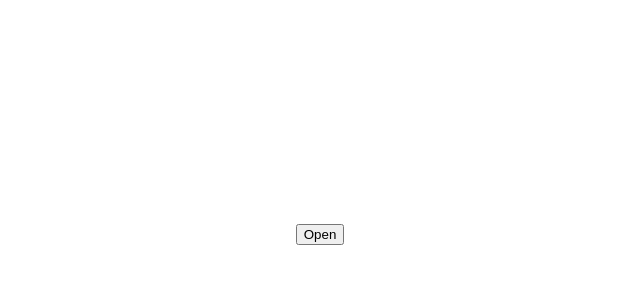
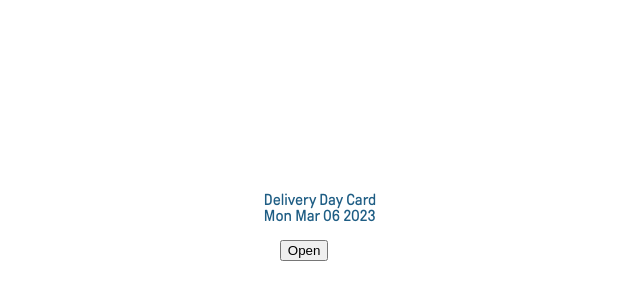
Before and after one commit to damiensedgwick/calendar_task, a React (Create React App) app: page / in a window 1280 px wide. Shown: the part 166-466 px from the top of the page, without its empty margins (320-960 px from the left). Built offline with nearby package versions, Linux system fonts and the light colour scheme.

Commit message:
wip: date functionality is working correctly

```diff
--- a/src/App.tsx
+++ b/src/App.tsx
@@ -7,7 +7,11 @@ export const App = () => {
 
   return (
     <div className="app">
-      <DeliveryDayCard showModal={showModal} toggleModal={toggleModal} />
+      <DeliveryDayCard
+        showModal={showModal}
+        toggleModal={toggleModal}
+        deliveryDayDate={deliveryDayDate}
+      />
 
       {showModal && (
         <Modal>
--- a/src/components/DeliveryDayCalendar.tsx
+++ b/src/components/DeliveryDayCalendar.tsx
@@ -2,6 +2,7 @@ import { animated, useSpring } from "@react-spring/web";
 import { useDeliveryDayDate } from "../hooks";
 import { Calendar as ReactCalendar } from "react-calendar";
 import { getDisabledTiles, formatShortWeekday, tileClassName } from "utils";
+import { useState } from "react";
 
 interface DeliveryDayCalenderProps {
   toggleModal: () => void;
@@ -14,6 +15,7 @@ export const DeliveryDayCalendar = ({
   deliveryDayDate,
   updateDeliveryDayDate,
 }: DeliveryDayCalenderProps) => {
+  const [newDeliveryDate, setNewDeliveryDate] = useState<Date>(deliveryDayDate);
   const { currentMonth, currentYear } = useDeliveryDayDate();
 
   const springs = useSpring({
@@ -31,8 +33,8 @@ export const DeliveryDayCalendar = ({
       <p>{currentMonth + " " + currentYear}</p>
 
       <ReactCalendar
-        value={deliveryDayDate}
-        onChange={(e: Date) => updateDeliveryDayDate(e)}
+        value={newDeliveryDate ? newDeliveryDate : deliveryDayDate}
+        onChange={(e: Date) => setNewDeliveryDate(e)}
         showNavigation={false}
         formatShortWeekday={formatShortWeekday}
         tileDisabled={getDisabledTiles}
@@ -45,7 +47,7 @@ export const DeliveryDayCalendar = ({
         </button>
         <button
           onClick={() => {
-            updateDeliveryDayDate(deliveryDayDate);
+            updateDeliveryDayDate(newDeliveryDate);
             toggleModal();
           }}
         >
--- a/src/components/DeliveryDayCard.tsx
+++ b/src/components/DeliveryDayCard.tsx
@@ -1,15 +1,23 @@
 interface DeliveryDayCardProps {
   showModal: boolean;
   toggleModal: () => void;
+  deliveryDayDate: Date;
 }
 
 export const DeliveryDayCard = ({
   showModal,
   toggleModal,
+  deliveryDayDate,
 }: DeliveryDayCardProps) => {
+  console.log(deliveryDayDate);
+
   return (
-    <button onClick={toggleModal} style={{ margin: "1rem" }}>
-      {showModal ? "Close" : "Open"}
-    </button>
+    <div>
+      <p>Delivery Day Card</p>
+      <p>{deliveryDayDate.toDateString()}</p>
+      <button onClick={toggleModal} style={{ margin: "1rem" }}>
+        {showModal ? "Close" : "Open"}
+      </button>
+    </div>
   );
 };
```
